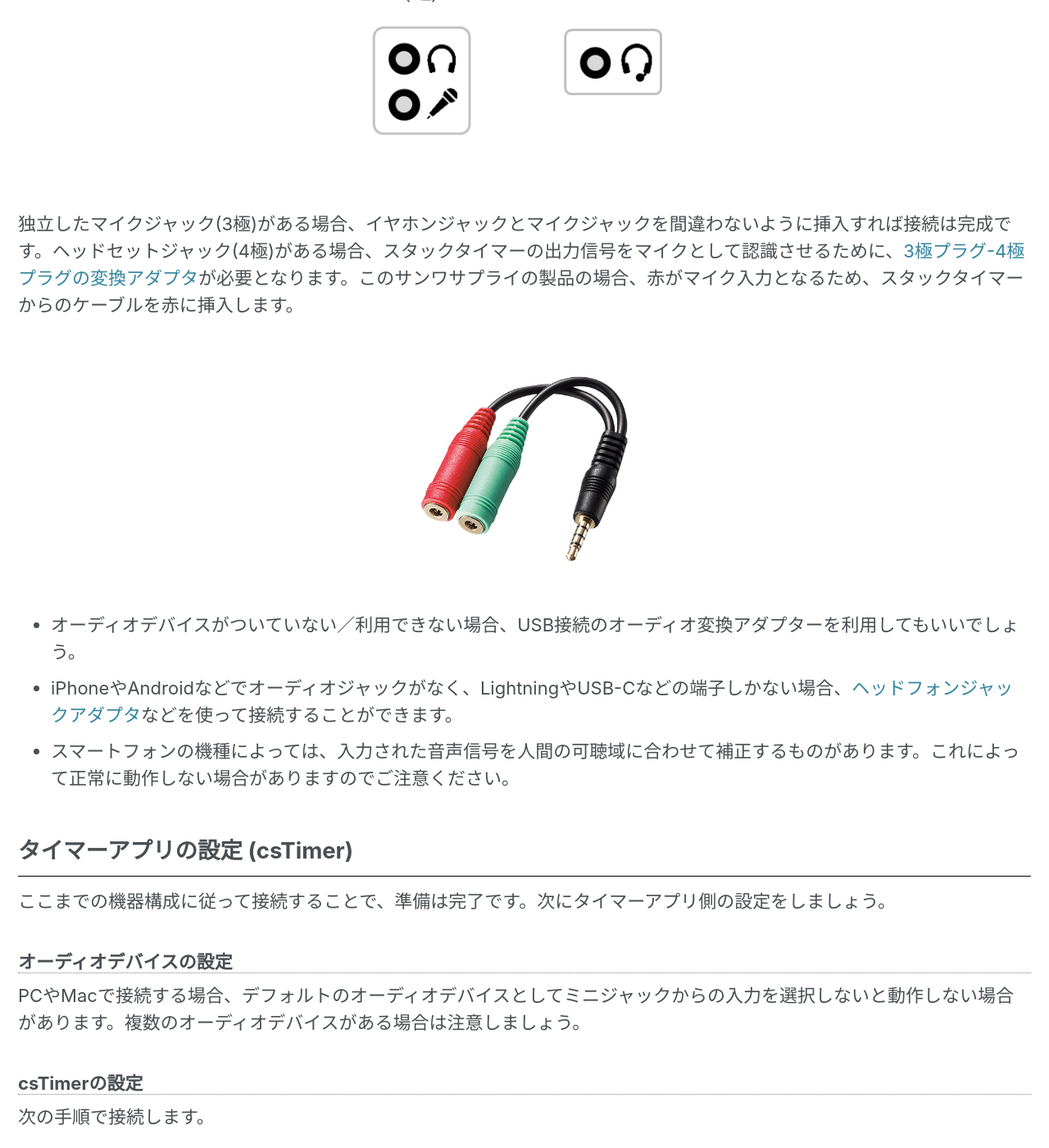
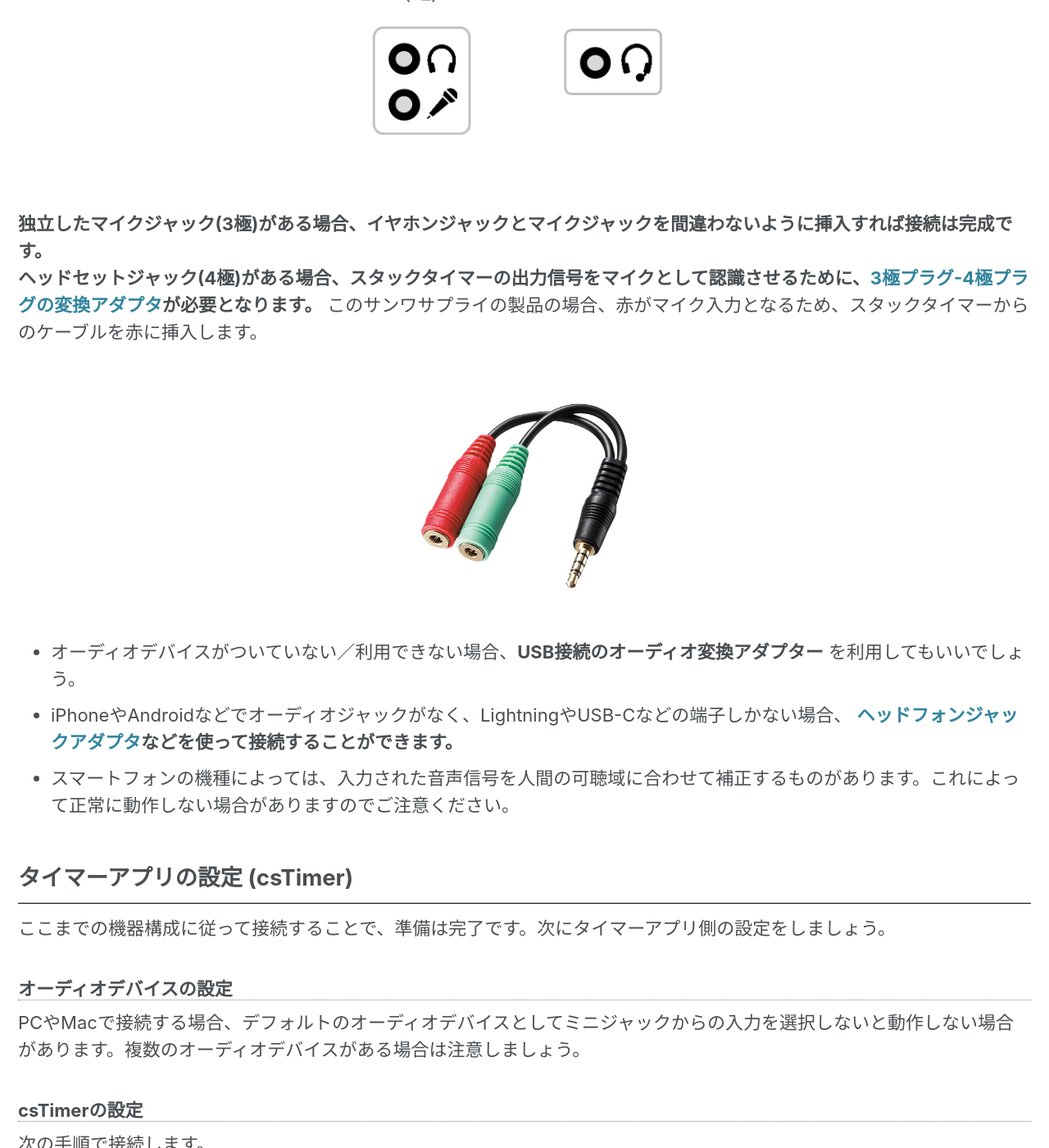
Before and after one commit to kawam1123/kawam1123.github.io, a Jekyll site: the page built from _posts/2020-04-11-stacktimer-csTimer.md, in a window 1280 px wide and 1400 px high, scrolled down 4534 px. Shown: the whole window at 82% size. Built offline with Jekyll 4.4.1, drawn with Linux system fonts in a browser that asks for light colours; cached includes are drawn as plain includes; nearby versions of some CDN libraries; some web fonts are replaced; comment, search, counter and statistics services are not loaded; some of the changed text lies outside the part shown.

Commit message:
レイアウト修正

```diff
--- a/_posts/2020-04-11-stacktimer-csTimer.md
+++ b/_posts/2020-04-11-stacktimer-csTimer.md
@@ -20,7 +20,7 @@
 # スタックタイマーをcsTimerに接続するには
 
 ## TL;DR;
-スタックタイマーをPC/スマートフォンに接続し、タイム入力を連携させるための接続構成例を紹介します。csTimerへの接続を想定した構成です。[うえしゅうさんのブログ記事](https://uesyuu.com/blog/?p=448)だけ読めば十分です。
+**スタックタイマーをPC/スマートフォンに接続し、タイム入力を連携させるための接続構成例を紹介します。** csTimerへの接続を想定した構成です。[うえしゅうさんのブログ記事](https://uesyuu.com/blog/?p=448)だけ読めば十分です。
 
 ## 本記事を読んでできるようになること
 - スタックタイマーをPCやスマートフォンに接続するための機器構成がわかる
@@ -63,13 +63,13 @@
 Speed Stacks Pro Timer G4 (Tribox)
 {: .text-center}
 
-また、信号に互換性のあるタイマーであれば問題なく動作します。機種によって一部出力電圧が異なったりする場合がありますので注意してください。
+また、**信号に互換性のあるタイマーであれば問題なく動作します。** 機種によって一部出力電圧が異なったりする場合がありますので注意してください。
 - Speed Stacks Pro Timer G3
-- Speed Stacks Pro Timer G4
+- **Speed Stacks Pro Timer G4**
 - YuXin Timer
 - NyanTimer/NyanTimer2 (公式タイマーの信号に準拠するため利用できるはず)
 
-MoYuTimerのみ出力されるビット列が異なるため、タイマーアプリ側での信号補正が必要となります。csTimerはMoYuTimerの信号を補正するオプションがあるので対応しています。
+**MoYuTimerのみ出力されるビット列が異なるため、タイマーアプリ側での信号補正が必要となります。** csTimerはMoYuTimerの信号を補正するオプションがあるので対応しています。
 
 ### オーディオケーブル
 - **スタックタイマーからの信号は音声信号として出力されます。** ((RS-232C準拠のシリアル信号として出力されます))
@@ -87,12 +87,13 @@
 
 ![](../assets/img/stacktimer-connection-jack.png){: width="500" height="auto" class="img-responsible align-center"}
 
-独立したマイクジャック(3極)がある場合、イヤホンジャックとマイクジャックを間違わないように挿入すれば接続は完成です。ヘッドセットジャック(4極)がある場合、スタックタイマーの出力信号をマイクとして認識させるために、[3極プラグ-4極プラグの変換アダプタ](https://www.sanwa.co.jp/product/syohin.asp?code=KM-A25-005)が必要となります。このサンワサプライの製品の場合、赤がマイク入力となるため、スタックタイマーからのケーブルを赤に挿入します。
+**独立したマイクジャック(3極)がある場合、イヤホンジャックとマイクジャックを間違わないように挿入すれば接続は完成です。**
+**ヘッドセットジャック(4極)がある場合、スタックタイマーの出力信号をマイクとして認識させるために、[3極プラグ-4極プラグの変換アダプタ](https://www.sanwa.co.jp/product/syohin.asp?code=KM-A25-005)が必要となります。** このサンワサプライの製品の場合、赤がマイク入力となるため、スタックタイマーからのケーブルを赤に挿入します。
 
 ![](../assets\img\stacktimer-connection-kma24005.jpg){: width="300" height="auto" class="img-responsible align-center"}
 
-- オーディオデバイスがついていない／利用できない場合、USB接続のオーディオ変換アダプターを利用してもいいでしょう。
-- iPhoneやAndroidなどでオーディオジャックがなく、LightningやUSB-Cなどの端子しかない場合、[ヘッドフォンジャックアダプタ](https://www.apple.com/jp/shop/product/MMX62J/A/lightning-35-mm%E3%83%98%E3%83%83%E3%83%89%E3%83%95%E3%82%A9%E3%83%B3%E3%82%B8%E3%83%A3%E3%83%83%E3%82%AF%E3%82%A2%E3%83%80%E3%83%97%E3%82%BF)などを使って接続することができます。
+- オーディオデバイスがついていない／利用できない場合、**USB接続のオーディオ変換アダプター** を利用してもいいでしょう。
+- iPhoneやAndroidなどでオーディオジャックがなく、LightningやUSB-Cなどの端子しかない場合、 **[ヘッドフォンジャックアダプタ](https://www.apple.com/jp/shop/product/MMX62J/A/lightning-35-mm%E3%83%98%E3%83%83%E3%83%89%E3%83%95%E3%82%A9%E3%83%B3%E3%82%B8%E3%83%A3%E3%83%83%E3%82%AF%E3%82%A2%E3%83%80%E3%83%97%E3%82%BF)などを使って接続することができます。**
 - スマートフォンの機種によっては、入力された音声信号を人間の可聴域に合わせて補正するものがあります。これによって正常に動作しない場合がありますのでご注意ください。
 
 ## タイマーアプリの設定 (csTimer)
```
Also changed, not shown: other parts of _posts/2020-04-11-stacktimer-csTimer.md (+2 -2 lines).
